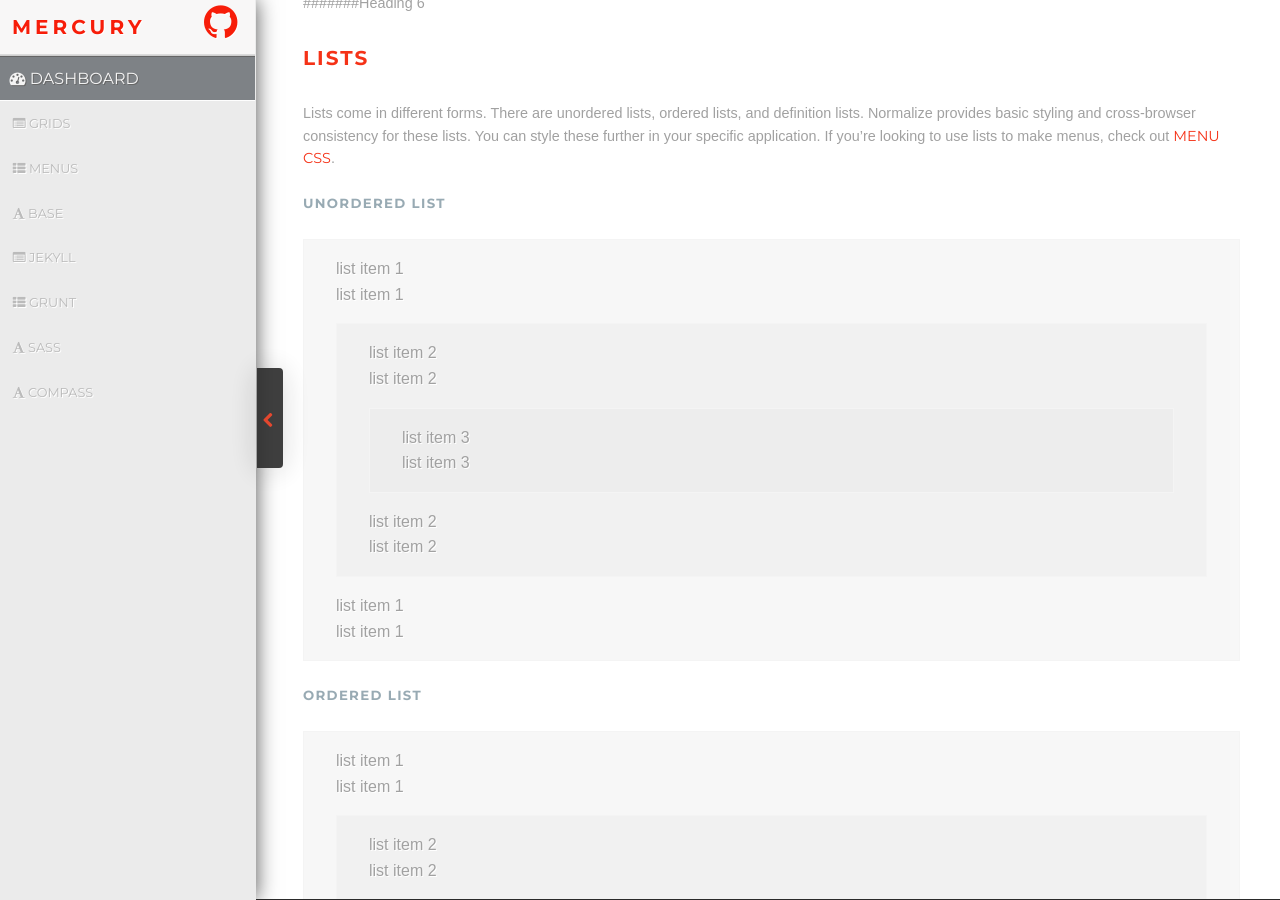
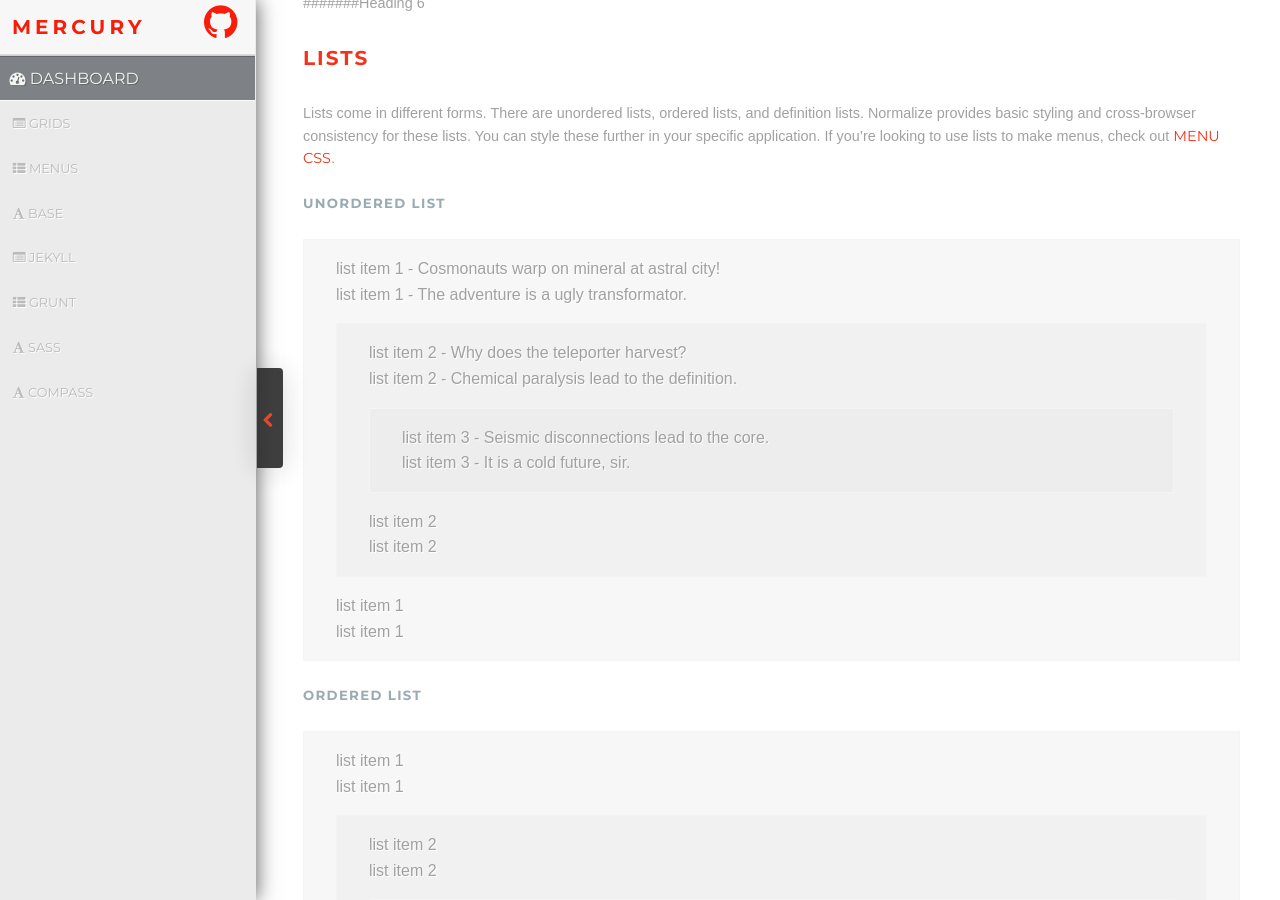
Before and after one commit to jvrunion/mercury, a Jekyll site: the page built from base.md, in a window 1280 px wide and 900 px high, scrolled down 602 px. Built offline with Jekyll 4.4.1, drawn with Linux system fonts in a browser that asks for light colours; Markdown is read by kramdown in place of the engine named in the settings; some of the changed text lies outside the part shown.

Commit message:
working on script

```diff
--- a/_layouts/default.html
+++ b/_layouts/default.html
@@ -40,7 +40,7 @@
                     </a>
                 </li>
                 <li>
-                    <a class="dash-link" href="/base.html">
+                    <a class="dash-link base" href="/base.html">
                         <i class="fa fa-font"></i>
                         Base
                     </a>
@@ -85,7 +85,7 @@
         </div>
         <ul class="footer-list">
             <li class="terminal-footer">
-                <span class="terminal-font">MacBook-Pro:~ ninja$ npm -g update</span>
+
             </li>
         </ul>
     </footer>
--- a/base.md
+++ b/base.md
@@ -28,14 +28,14 @@ Lists come in different forms. There are unordered lists, ordered lists, and def
 #####UNORDERED LIST
 
 <ul>
-    <li>list item 1</li>
-    <li>list item 1
+    <li>list item 1 - Cosmonauts warp on mineral at astral city!</li>
+    <li>list item 1 - The adventure is a ugly transformator.
         <ul>
-            <li>list item 2</li>
-            <li>list item 2
+            <li>list item 2 - Why does the teleporter harvest?</li>
+            <li>list item 2 - Chemical paralysis lead to the definition.
                 <ul>
-                    <li>list item 3</li>
-                    <li>list item 3</li>
+                    <li>list item 3 - Seismic disconnections lead to the core.</li>
+                    <li>list item 3 - It is a cold future, sir.</li>
                 </ul>
             </li>
             <li>list item 2</li>
--- a/js/pure-responsive.js
+++ b/js/pure-responsive.js
@@ -112,10 +112,13 @@ $(document).ready(function() {
         $('.footer-toggle-control').toggleClass('active');
     });
 
-    var setActive = $('title');
-
-//    if ($(setActive).has('Base')) {
-//        alert($(setActive));
-//    }
+    function checkAttr (){
+        var attr = window.location.pathname;
+        console.log(attr);
+        if (attr == '/base.html') {
+            console.log('checked');
+            document.getElementsByClassName('.base').addClass('active');
+        }
+    } checkAttr();
 
 });
```
Also changed, not shown: menus.md (+1 -1 lines), 6 other files.
